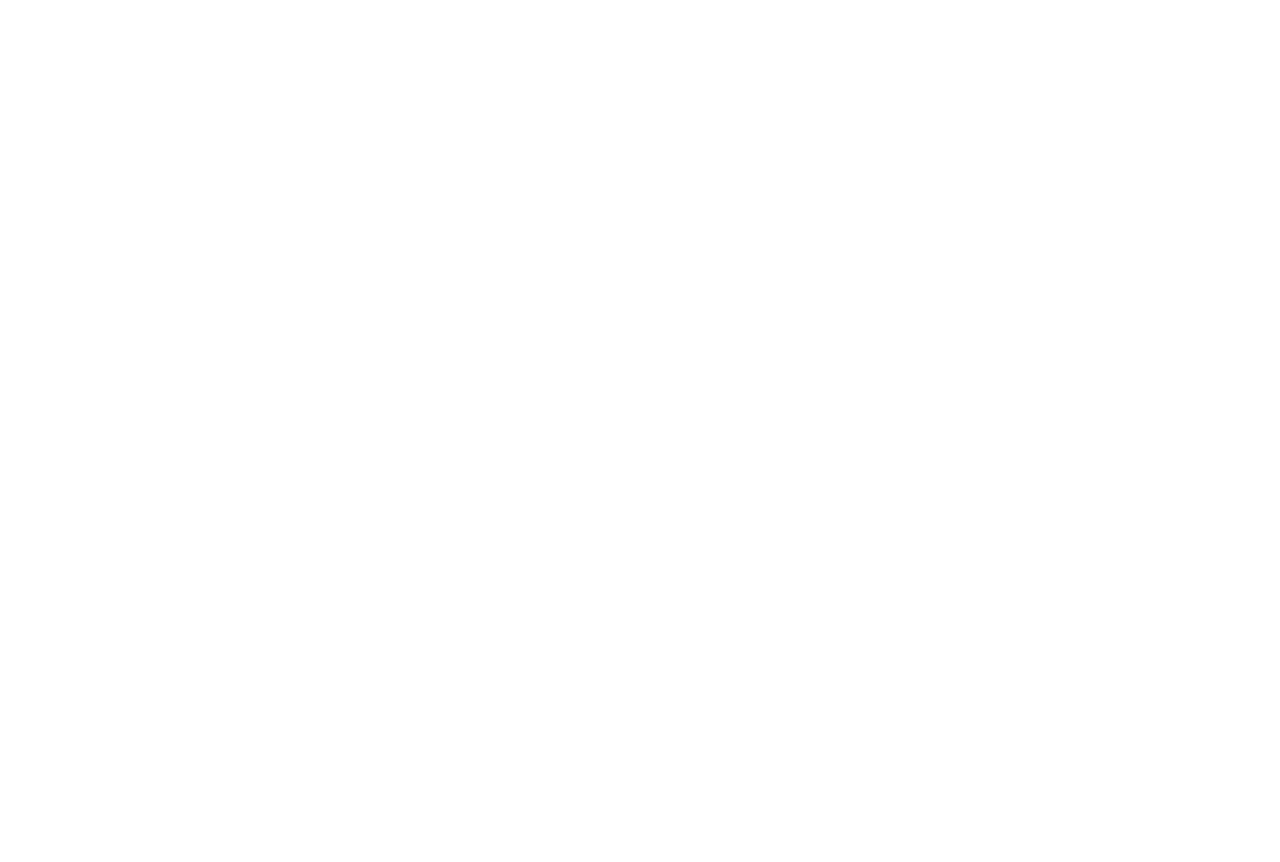
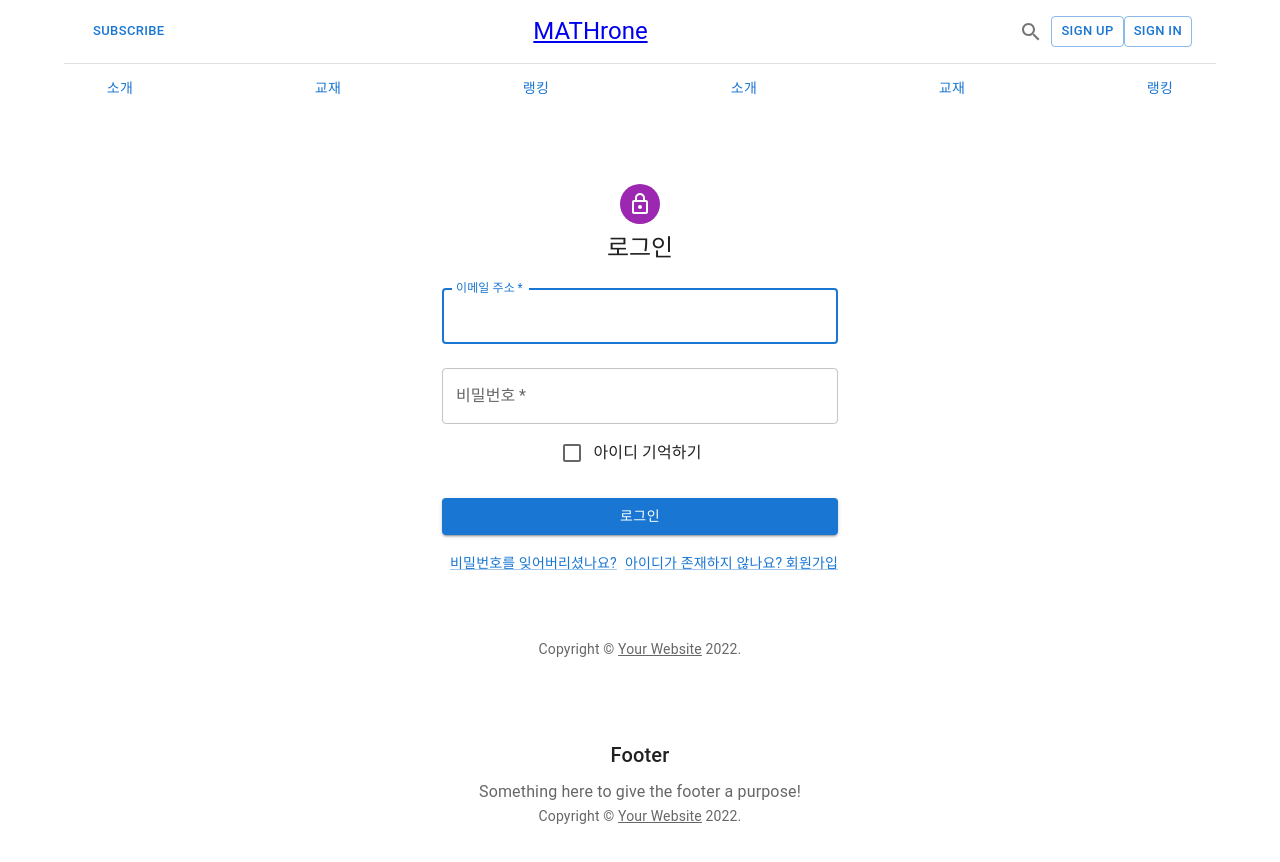
Before and after one commit to 2021-Techeer-teamC/MATHrone, a React (Create React App) app in the folder frontend/: page /login in a window 1280 px wide. Shown: the top 862 px of the page. Before the commit the page ends 800 px from the top, so only its background shows below. Built offline with nearby package versions, Linux system fonts and the light colour scheme.

Commit message:
(MR-38) fix: frontend routing 수정

```diff
--- a/frontend/src/App.js
+++ b/frontend/src/App.js
@@ -8,8 +8,6 @@
   return (
     <div className="App">
       <Main></Main>
-      <SignUp></SignUp>
-      <SignIn></SignIn>
     </div>
   );
 }
--- a/frontend/src/Pages/Main.js
+++ b/frontend/src/Pages/Main.js
@@ -17,6 +17,8 @@
 import Books from "./Books";
 import Workbook from "./BookDetail";
 import Rank from "./Rank";
+import SignIn from "./SignIn";
+import SignUp from "./SignUp";
 
 const sections = [
   { title: "소개", url: "/info" },
@@ -31,7 +33,7 @@
 
 export default function Main() {
   return (
-    <Router basename="Main">
+    <Router>
       <ThemeProvider theme={theme}>
         <CssBaseline />
         <Container maxWidth="lg">
@@ -44,6 +46,7 @@
           {/*</Paper>*/}
           <main>
             <Routes>
+              <Route path="/login" exact element={<SignIn />} />
               <Route path="/info" exact element={<InfoPage />} />
               <Route path="/books" exact element={<Books />} />
               <Route path="/workbook" exact element={<Workbook />} />
--- a/frontend/src/Pages/SignIn.js
+++ b/frontend/src/Pages/SignIn.js
@@ -41,7 +41,6 @@
   };
 
   return (
-    <Router basename="SignIn">
     <ThemeProvider theme={theme}>
       <Container component="main" maxWidth="xs">
         <CssBaseline />
@@ -109,6 +108,5 @@
         <Copyright sx={{ mt: 8, mb: 4 }} />
       </Container>
     </ThemeProvider>
-    </Router>
   );
 }
--- a/frontend/src/Pages/SignUp.js
+++ b/frontend/src/Pages/SignUp.js
@@ -31,7 +31,6 @@
   };
 
   return (
-    <Router basename="SignUp">
     <ThemeProvider theme={theme}>
       <Container component="main" maxWidth="xs">
         <CssBaseline />
@@ -105,7 +104,6 @@
         </Box>
       </Container>
     </ThemeProvider>
-    </Router>
   );
 };
 export default SignUp;
```
